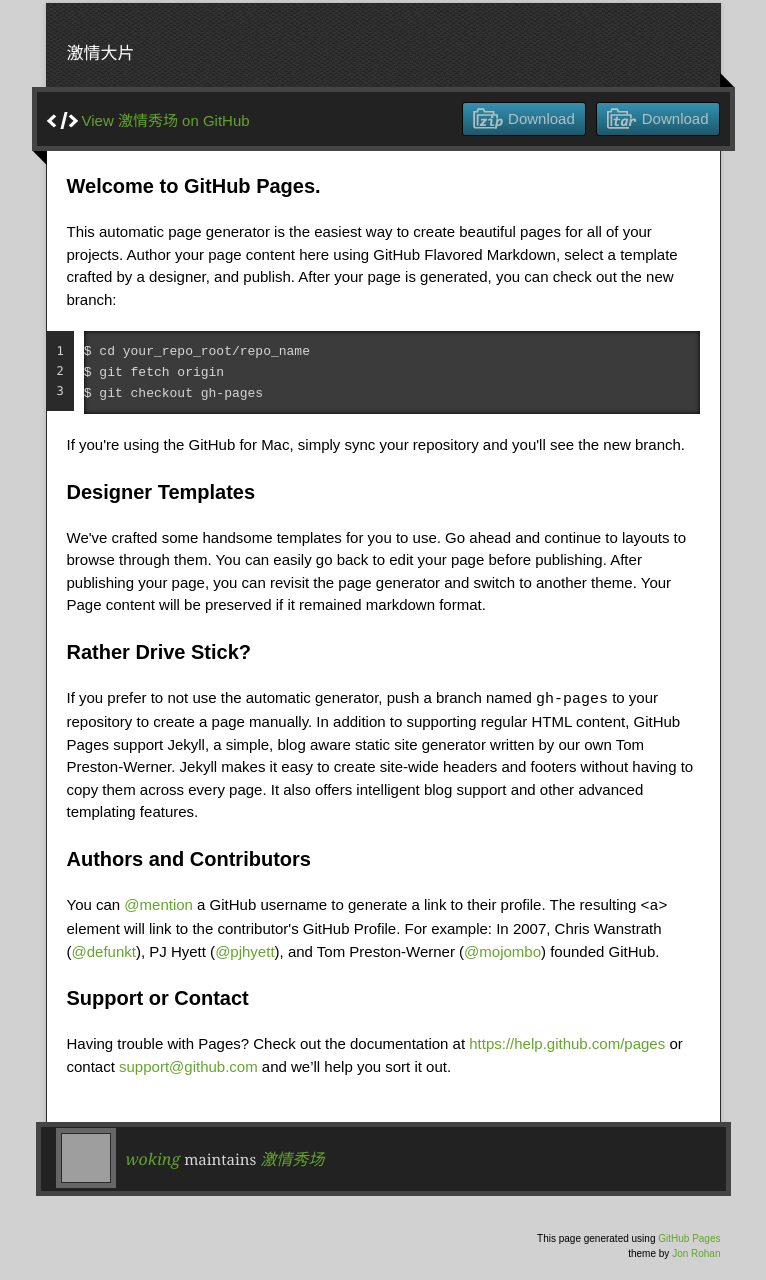
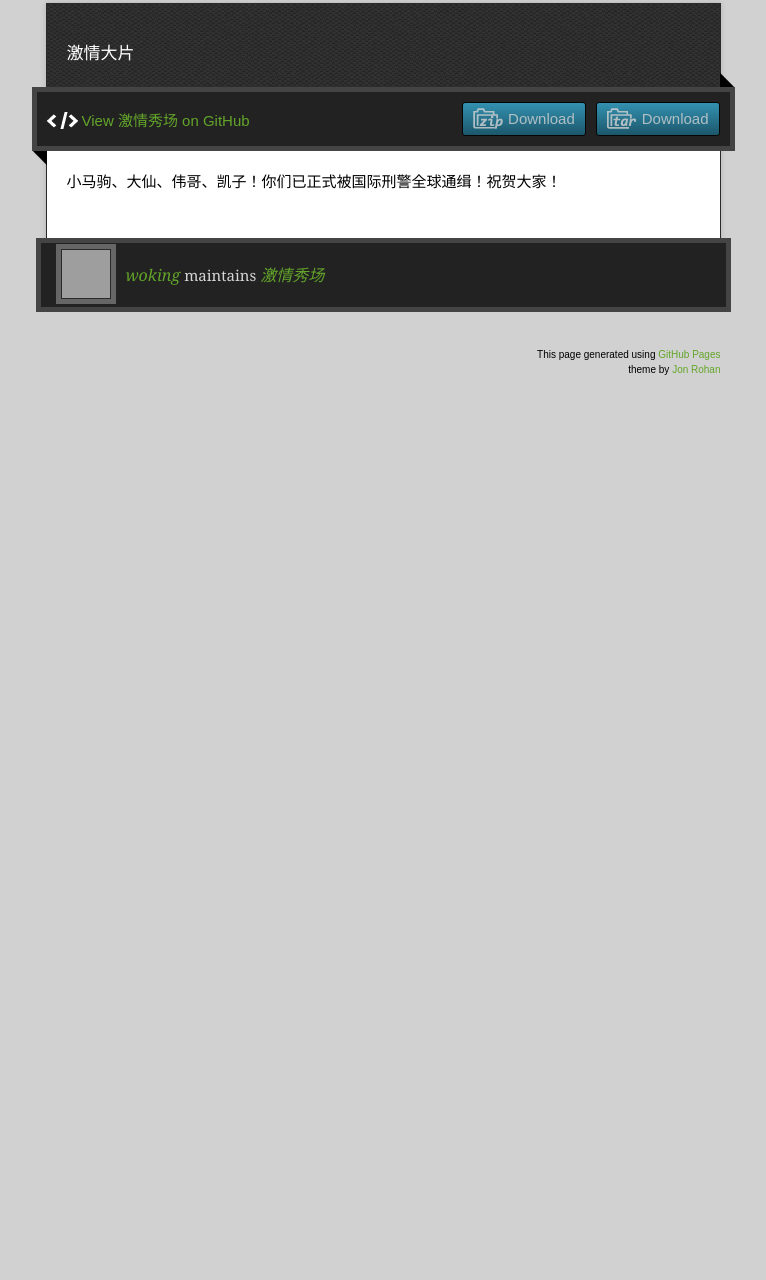
Before and after one commit to woking/avking, a plain HTML site: page index.html in a window 1280 px wide. Shown: the part 127-1407 px from the top of the page, without its empty margins (257-1023 px from the left). After the commit the page ends 800 px from the top, so only its background shows below. Drawn offline with nearby package versions, Linux system fonts and the light colour scheme; grey boxes are pictures that could not be loaded.

```diff
--- a/index.html
+++ b/index.html
@@ -29,50 +29,20 @@
       <div id="main" role="main">
         <div class="download-bar">
         <div class="inner">
-          <a href="https://github.com/woking/avking.github.io/tarball/master" class="download-button tar"><span>Download</span></a>
-          <a href="https://github.com/woking/avking.github.io/zipball/master" class="download-button zip"><span>Download</span></a>
-          <a href="https://github.com/woking/avking.github.io" class="code">View 激情秀场 on GitHub</a>
+          <a href="https://github.com/woking/avking/tarball/master" class="download-button tar"><span>Download</span></a>
+          <a href="https://github.com/woking/avking/zipball/master" class="download-button zip"><span>Download</span></a>
+          <a href="https://github.com/woking/avking" class="code">View 激情秀场 on GitHub</a>
         </div>
         <span class="blc"></span><span class="trc"></span>
         </div>
         <article class="markdown-body">
-          <h3>
-<a id="welcome-to-github-pages" class="anchor" href="#welcome-to-github-pages" aria-hidden="true"><span class="octicon octicon-link"></span></a>Welcome to GitHub Pages.</h3>
-
-<p>This automatic page generator is the easiest way to create beautiful pages for all of your projects. Author your page content here using GitHub Flavored Markdown, select a template crafted by a designer, and publish. After your page is generated, you can check out the new branch:</p>
-
-<pre><code>$ cd your_repo_root/repo_name
-$ git fetch origin
-$ git checkout gh-pages
-</code></pre>
-
-<p>If you're using the GitHub for Mac, simply sync your repository and you'll see the new branch.</p>
-
-<h3>
-<a id="designer-templates" class="anchor" href="#designer-templates" aria-hidden="true"><span class="octicon octicon-link"></span></a>Designer Templates</h3>
-
-<p>We've crafted some handsome templates for you to use. Go ahead and continue to layouts to browse through them. You can easily go back to edit your page before publishing. After publishing your page, you can revisit the page generator and switch to another theme. Your Page content will be preserved if it remained markdown format.</p>
-
-<h3>
-<a id="rather-drive-stick" class="anchor" href="#rather-drive-stick" aria-hidden="true"><span class="octicon octicon-link"></span></a>Rather Drive Stick?</h3>
-
-<p>If you prefer to not use the automatic generator, push a branch named <code>gh-pages</code> to your repository to create a page manually. In addition to supporting regular HTML content, GitHub Pages support Jekyll, a simple, blog aware static site generator written by our own Tom Preston-Werner. Jekyll makes it easy to create site-wide headers and footers without having to copy them across every page. It also offers intelligent blog support and other advanced templating features.</p>
-
-<h3>
-<a id="authors-and-contributors" class="anchor" href="#authors-and-contributors" aria-hidden="true"><span class="octicon octicon-link"></span></a>Authors and Contributors</h3>
-
-<p>You can <a href="https://github.com/blog/821" class="user-mention">@mention</a> a GitHub username to generate a link to their profile. The resulting <code>&lt;a&gt;</code> element will link to the contributor's GitHub Profile. For example: In 2007, Chris Wanstrath (<a href="https://github.com/defunkt" class="user-mention">@defunkt</a>), PJ Hyett (<a href="https://github.com/pjhyett" class="user-mention">@pjhyett</a>), and Tom Preston-Werner (<a href="https://github.com/mojombo" class="user-mention">@mojombo</a>) founded GitHub.</p>
-
-<h3>
-<a id="support-or-contact" class="anchor" href="#support-or-contact" aria-hidden="true"><span class="octicon octicon-link"></span></a>Support or Contact</h3>
-
-<p>Having trouble with Pages? Check out the documentation at <a href="https://help.github.com/pages">https://help.github.com/pages</a> or contact <a href="mailto:support@github.com">support@github.com</a> and we’ll help you sort it out.</p>
+          <p>小马驹、大仙、伟哥、凯子！你们已正式被国际刑警全球通缉！祝贺大家！</p>
         </article>
       </div>
     </div>
     <footer>
       <div class="owner">
-      <p><a href="https://github.com/woking" class="avatar"><img src="https://avatars3.githubusercontent.com/u/10112512?v=3&amp;s=60" width="48" height="48"></a> <a href="https://github.com/woking">woking</a> maintains <a href="https://github.com/woking/avking.github.io">激情秀场</a></p>
+      <p><a href="https://github.com/woking" class="avatar"><img src="https://avatars3.githubusercontent.com/u/10112512?v=3&amp;s=60" width="48" height="48"></a> <a href="https://github.com/woking">woking</a> maintains <a href="https://github.com/woking/avking">激情秀场</a></p>
 
 
       </div>
@@ -83,7 +53,7 @@
   </div>
   <div class="current-section">
     <a href="#top">Scroll to top</a>
-    <a href="https://github.com/woking/avking.github.io/tarball/master" class="tar">tar</a><a href="https://github.com/woking/avking.github.io/zipball/master" class="zip">zip</a><a href="" class="code">source code</a>
+    <a href="https://github.com/woking/avking/tarball/master" class="tar">tar</a><a href="https://github.com/woking/avking/zipball/master" class="zip">zip</a><a href="" class="code">source code</a>
     <p class="name"></p>
   </div>
 
```
Also changed, not shown: params.json (+1 -1 lines).
